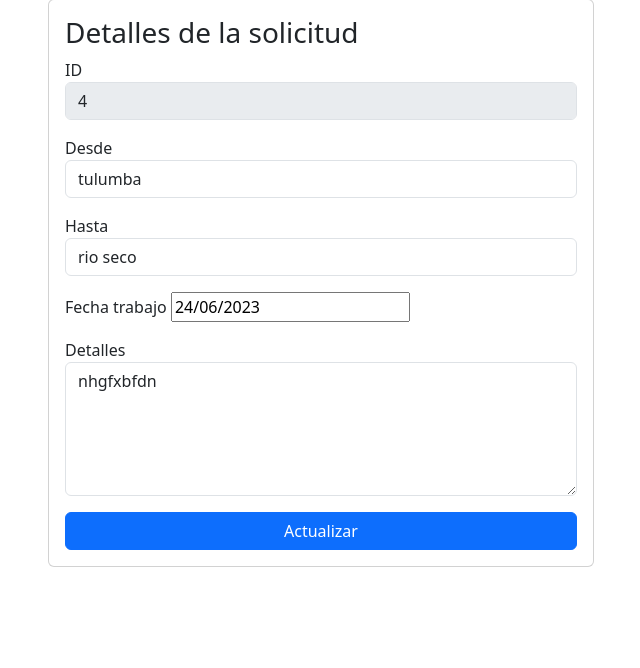
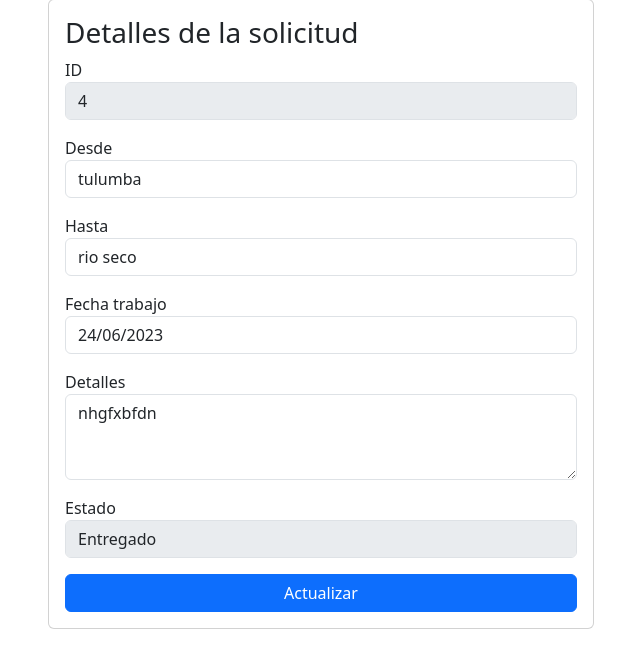
Before and after one commit to perezfacundo/project_v1, a Django app: page /solicitudes/4/ in a window 1280 px wide. Shown: the part 105-773 px from the top of the page, without its empty margins (319-959 px from the left). Run offline with Django 4.2, Linux system fonts and the light colour scheme; a user stored in the database is signed in; data comes from the database, SQL or seed files in the repository; both versions use the stored data as it was after the commit.

Commit message:
bug actaulizar resuelto

```diff
--- a/solicitudes/templates/solicitud_detalle.html
+++ b/solicitudes/templates/solicitud_detalle.html
@@ -29,12 +29,17 @@
                 <div class="mb-3">
                     <label for="fechaTrabajo">Fecha trabajo</label>
                     <!-- <input type="date" name="fechaTrabajo" id="fechaTrabajo" class="form-control" value="{{solicitud.fechaTrabajo}}"> -->
-                    <input type="text" name="fechaTrabajo" id="fechaTrabajo" value="{{solicitud.fechaTrabajo}}" class="from-control">
+                    <input type="text" name="fechaTrabajo" id="fechaTrabajo" class="form-control" value="{{solicitud.fechaTrabajo}}">
                 </div>
 
                 <div class="mb-3">
                     <label for="detalles">Detalles</label>
-                    <textarea name="detalles" id="detalles" cols="30" rows="5" class="form-control">{{solicitud.detalles}}</textarea>
+                    <textarea name="detalles" id="detalles" cols="30" rows="3" class="form-control">{{solicitud.detalles}}</textarea>
+                </div>
+
+                <div class="mb-3">
+                    <label for="estado">Estado</label>
+                    <input name="estado" id="estado" cols="30" rows="5" class="form-control" value="{{solicitud.estados}}" disabled>
                 </div>
 
                 <button class="btn btn-primary">
--- a/solicitudes/views.py
+++ b/solicitudes/views.py
@@ -61,8 +61,8 @@ def crear_solicitud(request):
     else:
         try:
             form = SolicitudForm(request.POST)
+            print(request.POST)
             new_sol = form.save(commit=False)
-            new_sol.fechaTrabajo = request.POST['fechaTrabajo']
             new_sol.user = request.user
             new_sol.save()
             return redirect('solicitudes')
@@ -88,14 +88,16 @@ def solicitud_detalle(request, solicitud_id):
     else:
         try:
             solicitud = get_object_or_404(Solicitud, pk=solicitud_id)
-            #fechaT = request.POST['fechaTrabajo']
-            # request.POST['fechaTrabajo'] = datetime.strptime(fechaT, 'Y%/%m/%d')
+            print(solicitud)
             form = SolicitudForm(request.POST, instance=solicitud)
+            print(form)
             form.save()
             return redirect('solicitudes')
-        except ValueError:
-            fecha = solicitud.fechaTrabajo
-            solicitud.fechaTrabajo = fecha.strftime('%d/%m/%Y')
+        except:
+            solicitud.estados = solicitud.estados[int(solicitud.estado)][1]
+            fechaTrabajo = solicitud.fechaTrabajo
+            solicitud.fechaTrabajo = fechaTrabajo.strftime('%d/%m/%Y')
+            form = SolicitudForm(instance=solicitud)
             return render(request, 'solicitud_detalle.html', {
                 'solicitud': solicitud,
                 'form': form,
```
Also changed, not shown: db.sqlite3.
